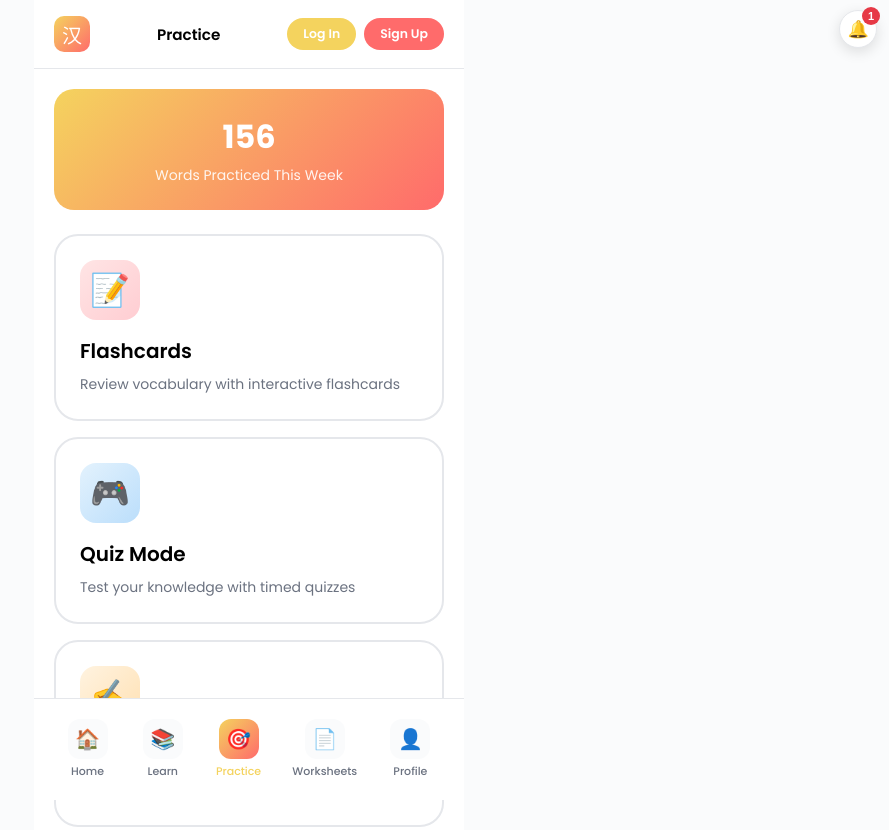
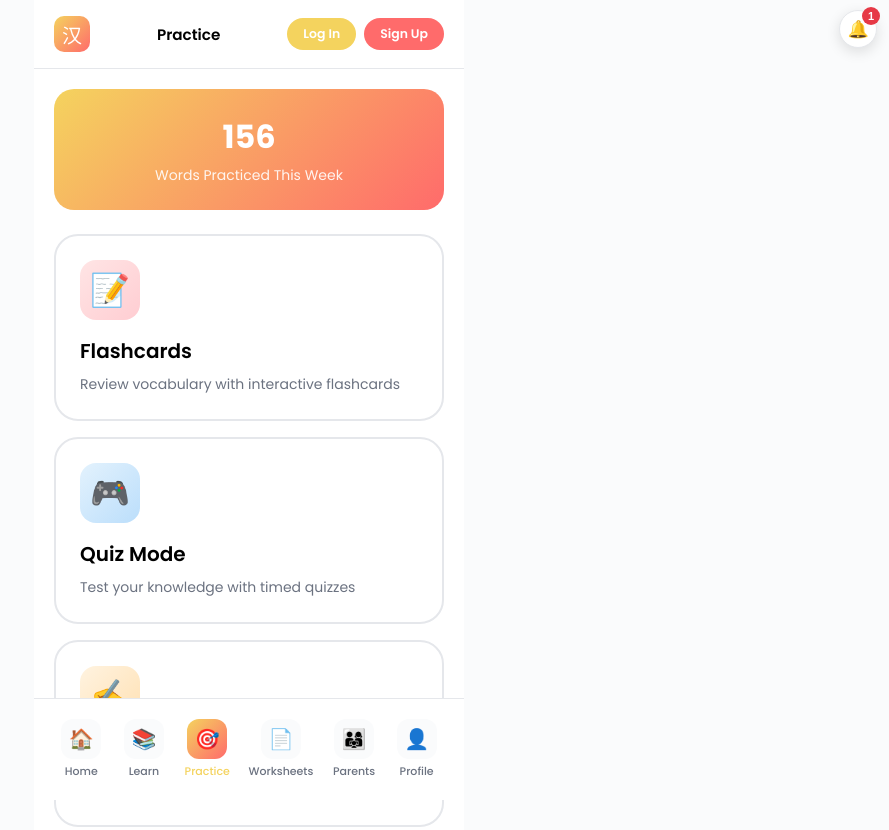
Before and after one commit to Andrew12345-create/Hanverse, a website: page practice.html in a window 1280 px wide. Shown: the top 830 px of the page, without its empty margins (391-1280 px from the left). Drawn offline with Linux system fonts and the light colour scheme.

Commit message:
fix: sync all pages with Notify system and nav updates

```diff
--- a/practice.html
+++ b/practice.html
@@ -310,6 +310,10 @@
                 <div class="nav-icon">📄</div>
                 <span class="nav-label">Worksheets</span>
             </a>
+            <a href="parents.html" class="nav-item">
+                <div class="nav-icon">👨‍👩‍👧</div>
+                <span class="nav-label">Parents</span>
+            </a>
             <a href="profile.html" class="nav-item">
                 <div class="nav-icon">👤</div>
                 <span class="nav-label">Profile</span>
```
Also changed, not shown: profile.html (+3 -1 lines).
